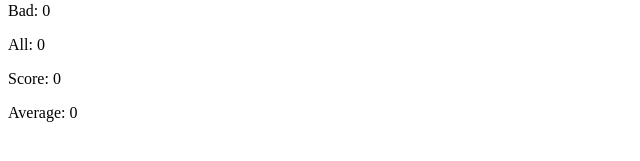
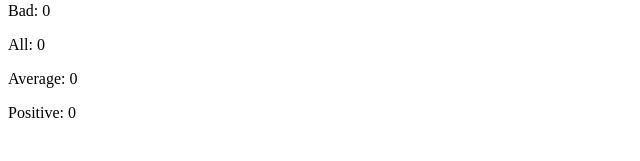
Before and after one commit to RedBevan/full_stack_open, a React (Vite) app in the folder part1/unicafe/: page / in a window 1280 px wide. Shown: the part 247-408 px from the top of the page, without its empty margins (0-640 px from the left). Built offline with nearby package versions, Linux system fonts and the light colour scheme.

Commit message:
Complete exercise 1.7 (add average missing from previous commit

```diff
--- a/part1/unicafe/src/App.jsx
+++ b/part1/unicafe/src/App.jsx
@@ -25,17 +25,21 @@ const App = () => {
   const [all, setAll] = useState(0)
   const [score, setScore] = useState(0)
   const [average, setAverage] = useState(0)
+  const [percentPositive, setPercentPositive] = useState(0)
 
   const handleGoodClick = () => {
     console.log('good!')
     console.log('all', all)
-    setGood(() => good + 1)
+    let newGood = good + 1
+    setGood(() => newGood)
     let newAll = all + 1
     setAll(() => newAll)
     let newScore = score + 1
     setScore(newScore)
     console.log('all', all)
     calculateAverage(newScore, newAll)
+    let percentPositive = calculatePercentage(newGood, newAll)
+    setPercentPositive(percentPositive)
   }
 
   const handleNeutralClick = () => {
@@ -46,6 +50,8 @@ const App = () => {
     let newScore = score
     setScore(newScore)
     calculateAverage(newScore, newAll)
+    let percentPositive = calculatePercentage(good, newAll)
+    setPercentPositive(percentPositive)
   }
 
   const handleBadClick = () => {
@@ -57,11 +63,17 @@ const App = () => {
     setScore(newScore)
     console.log('all', all)
     calculateAverage(newScore, newAll)
+    let percentPositive = calculatePercentage(good, newAll)
+    setPercentPositive(percentPositive)
   }
 
   const calculateAverage = (sum, divisor) => {
     console.log('Average!')
     setAverage(sum/divisor)
+  }
+
+  const calculatePercentage = (value, totalValue) => {
+    return (value/totalValue)*100
   }
 
   return (
@@ -75,8 +87,9 @@ const App = () => {
       <Stats text='Neutral' value={neutral}/>
       <Stats text='Bad' value={bad}/>
       <Stats text='All' value={all} />
-      <Stats text='Score' value={score} />
+      {/* <Stats text='Score' value={score} /> */}
       <Stats text='Average' value={average} />
+      <Stats text='Positive' value={percentPositive} />
     </div>
   )
 }
```
